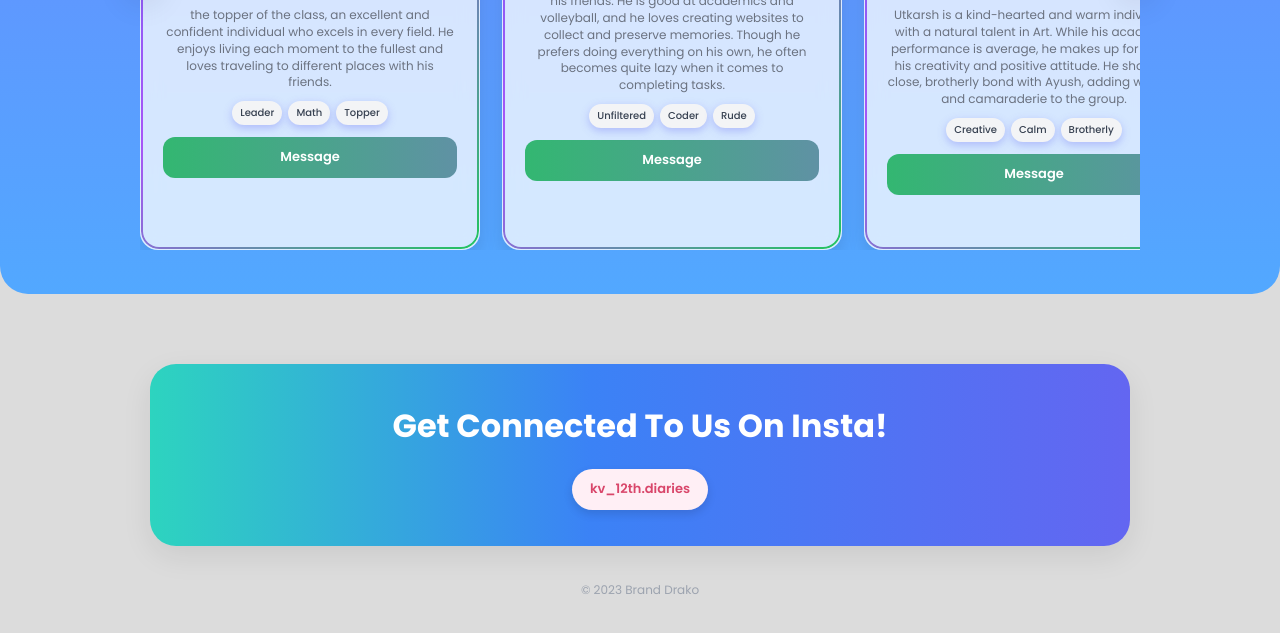
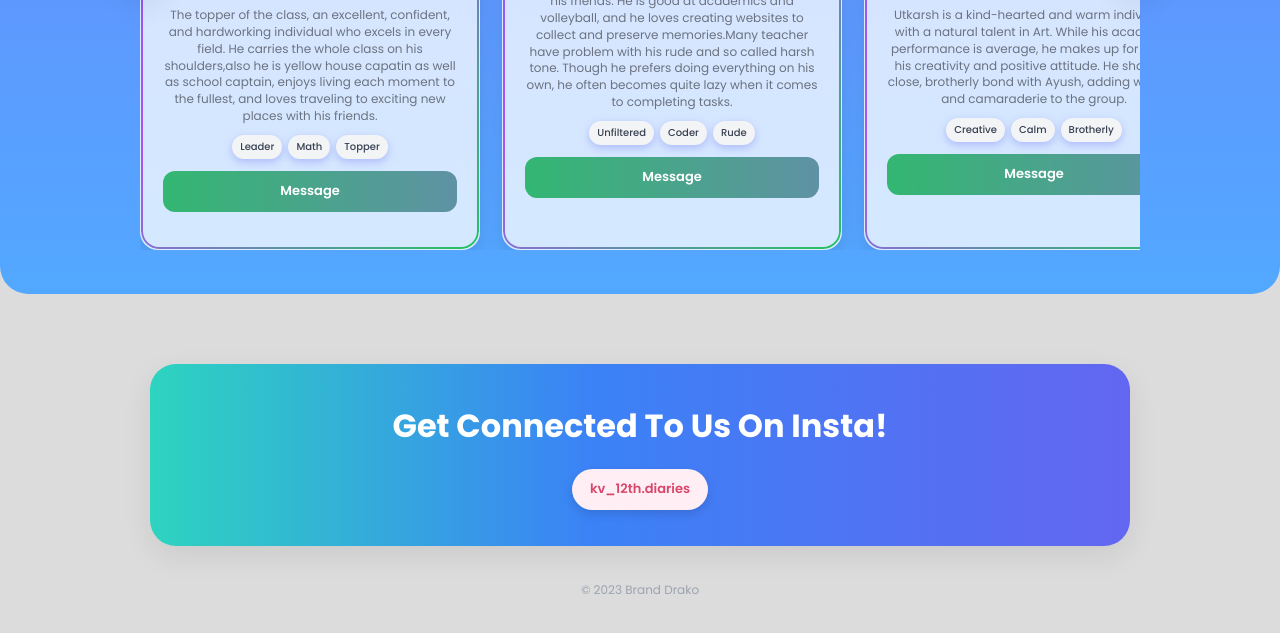
Before and after one commit to Class-XI/Web, a plain HTML site: page index.html in a window 1280 px wide. Shown: the part 1647-2280 px from the top of the page. Drawn offline with nearby package versions, Linux system fonts and the light colour scheme.

Commit message:
Update index.html

```diff
--- a/index.html
+++ b/index.html
@@ -1236,7 +1236,7 @@
           <div class="name">Ayush Sharma</div>
           <div class="aka">aka Vikki <span class="chip">School Captain</span></div>
           <div class="insta"><i class="ri-instagram-line"></i> i_.m._vikki</div>
-          <div class="desc">the topper of the class, an excellent and confident individual who excels in every field. He enjoys living each moment to the fullest and loves traveling to different places with his friends.</div>
+          <div class="desc">The topper of the class, an excellent, confident, and hardworking individual who excels in every field. He carries the whole class on his shoulders,also he is yellow house capatin as well as school captain, enjoys living each moment to the fullest, and loves traveling to exciting new places with his friends.</div>
           <div class="tags">
             <span class="tag" data-info="He is school captain also have good bonds and communication skills toward teachers.">Leader</span>
             <span class="tag" data-info="Good at Maths and solve complex problems easily.">Math</span>
@@ -1251,7 +1251,7 @@
           <div class="avatar"><img src="photu\DEEPAK.jpeg" alt=""></div>
           <div class="name">Patel Deepak</div>
           <div class="aka">aka Drako <span class="chip">Green House Captain</span></div>
-          <div class="desc">known for his playful nature as he enjoys teasing his friends. He is good at academics and volleyball, and he loves creating websites to collect and preserve memories. Though he prefers doing everything on his own, he often becomes quite lazy when it comes to completing tasks.</div>
+          <div class="desc">known for his playful nature as he enjoys teasing his friends. He is good at academics and volleyball, and he loves creating websites to collect and preserve memories.Many teacher have problem with his rude and so called harsh tone. Though he prefers doing everything on his own, he often becomes quite lazy when it comes to completing tasks.</div>
           <div class="tags">
             <span class="tag" data-info="Dont have filters to what he is speaking and to whome he is speaking to.">Unfiltered</span>
             <span class="tag" data-info="Writes HTML, CSS, and JS for class projects.">Coder</span>
```
